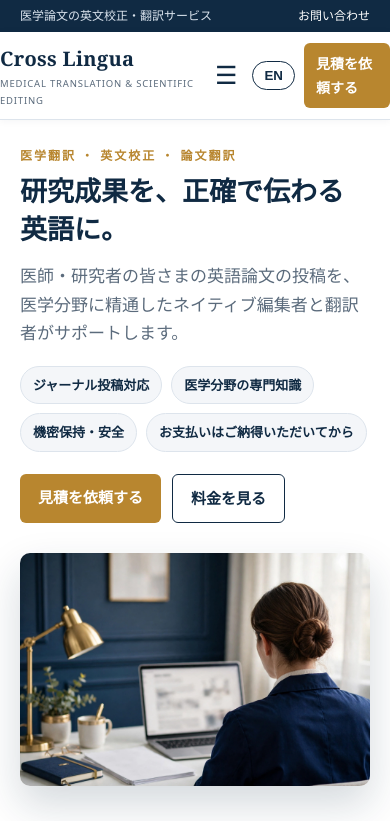
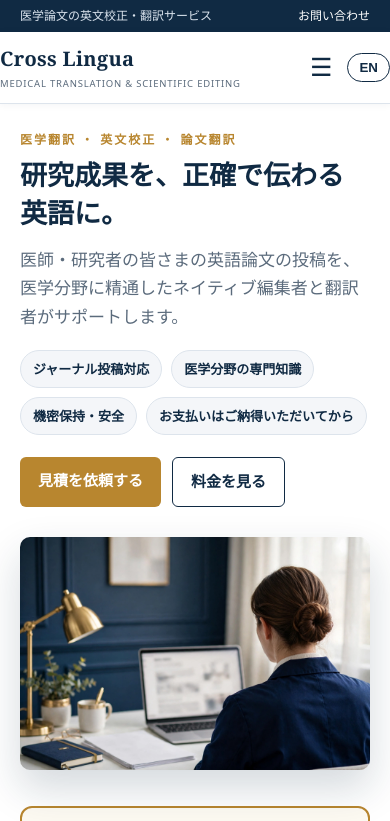
Before and after one commit to anysyscanada/crosslingua, a plain HTML site: page index.html in a window 390 px wide. Shown: the top 821 px of the page. Drawn offline with Linux system fonts and the light colour scheme.

Commit message:
Fix mobile header overflow: hide header quote button on small screens

```diff
--- a/index.html
+++ b/index.html
@@ -155,7 +155,8 @@ footer a{color:#fff}
  .brand{font-size:20px}
  .brand small{font-size:9.5px;letter-spacing:.8px}
  .nav{gap:8px;padding:10px 0}
- header .btn{padding:9px 12px;font-size:14px}
+ header .btn{display:none}
+ body{overflow-x:clip}
  .lang-toggle{padding:6px 11px}
  .card{padding:17px}
  .sample{padding:18px 16px}
```
